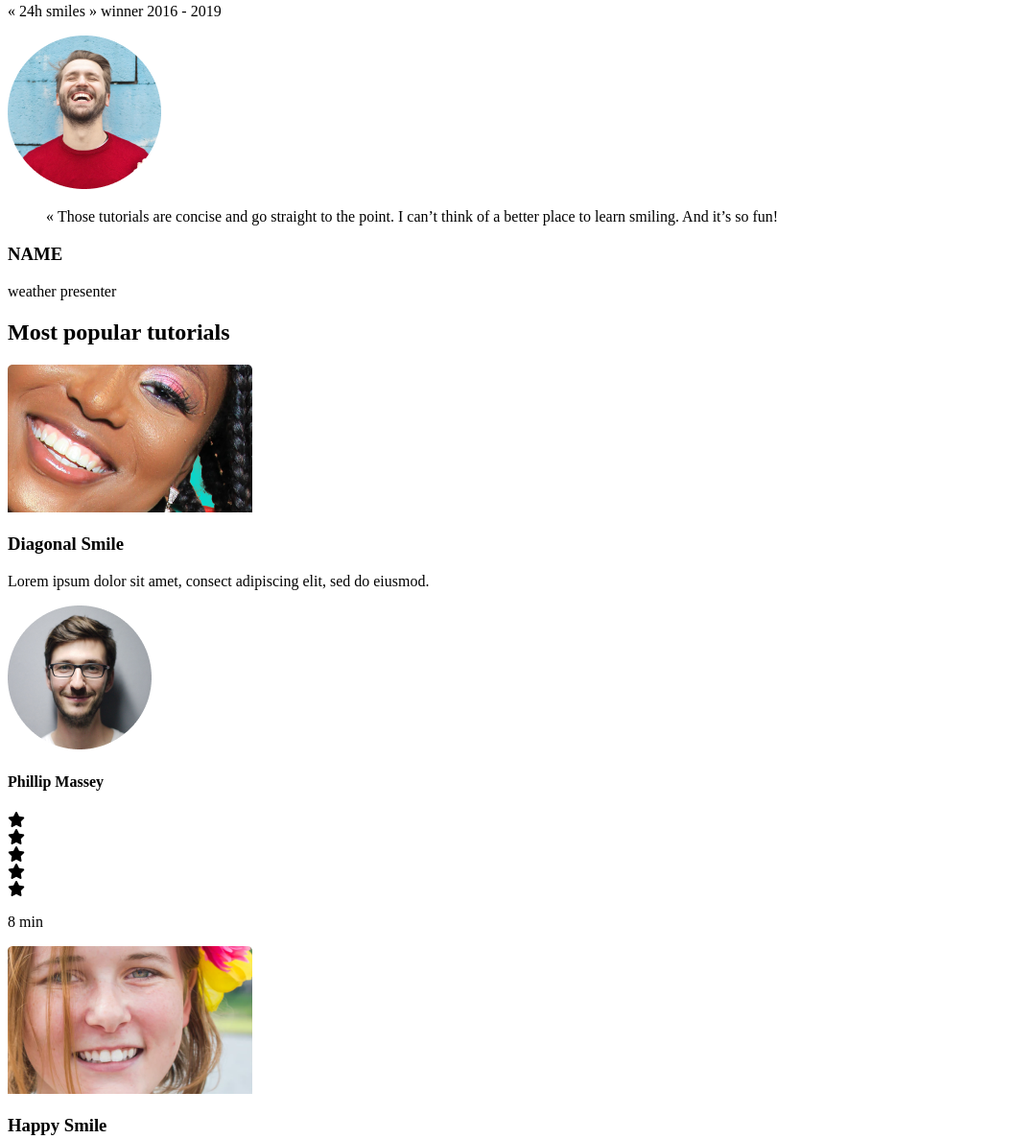
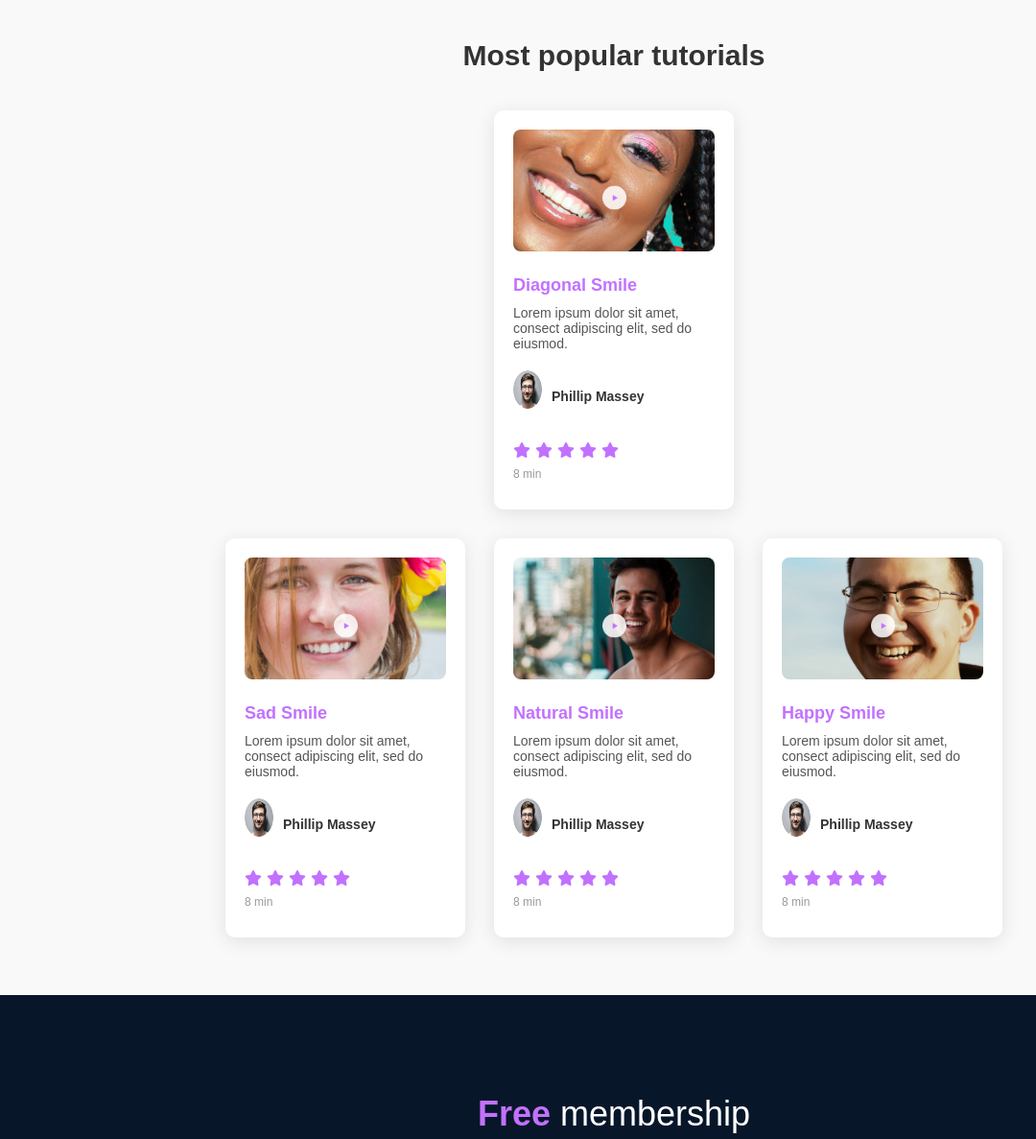
Before and after one commit to mhamedelalami/alx_html_css, a plain HTML site: page css_advanced/index.html in a window 1280 px wide. Shown: the part 1219-2406 px from the top of the page at 96% size, without its empty margins (0-1080 px from the left). Drawn offline with Linux system fonts and the light colour scheme.

Commit message:
Update index.html

```diff
--- a/css_advanced/index.html
+++ b/css_advanced/index.html
@@ -5,6 +5,9 @@
     <meta name="viewport" content="width=device-width, initial-scale=1.0">
     <script src="https://kit.fontawesome.com/4a2b055604.js" crossorigin="anonymous"></script>
     <title>Document</title>
+    <link rel="stylesheet" href="styles.css">
+    <link rel="stylesheet" href="https://cdnjs.cloudflare.com/ajax/libs/font-awesome/6.4.0/css/all.min.css">
+
 </head>
 <body>
     <header>
@@ -17,149 +20,185 @@
                 <li><a href="#">LOGIN</a></li>
             </ul>
         </nav>
-
-    </header>
-    <main>
-        <section>
-            <div>
+        <section class="hero-section">
+    <div class="hero-content">
       <h1>Get schooled</h1>
+      <div class="tags">
     <span>SMILES</span>
     <span>GRIN</span>
     <span>LAUGH</span>
+  </div>
   <button>REGISTER FOR FREE</button>
 </div>
-            <div>
-                <h2>Learn from the pros</h2>
-                <div>
+
+    <div class="hero-profiles">
       <div>
         <img src="./images/1.png" alt="">
         <h3>Phillip Massey</h3>
-                        <p>« Smile of the year » 2018 - 2019</p>
+        <p>« Smile of the year » 2018 - 2019</p>
       </div>
       <div>
         <img src="./images/3.png" alt="">
         <h3>Nannie Lawrence</h3>
-                        <p>Best « little smile » 2017</p>
+        <p>Best « little smile » 2017</p>
       </div>
       <div>
         <img src="./images/2.png" alt="">
         <h3>Bruce Walters</h3>
-                        <p>Best « Friend Smile » live performance 2019</p>
+        <p>Best « Friend Smile » live performance 2019</p>
       </div>
       <div>
         <img src="./images/4.png" alt="">
         <h3>Henry Hughes</h3>
-                        <p>« 24h smiles » winner 2016 - 2019</p>
-                    </div>
+        <p>« 24h smiles » winner 2016 - 2019</p>
       </div>
     </div>
   </section>
-        <section>
-            <div>
+
+    </header>
+    <main>
+
+        <section class="testimonial">
+  <div class="testimonial-inner">
     <img src="./images/5.png" alt="image">
+    <div class="testimonial-text">
+      <blockquote>« Those tutorials are concise and go straight to the point. I can’t think of a better place to learn smiling. And it’s so fun!</blockquote>
+      <h3>NAME</h3>
+      <p>weather presenter</p>
     </div>
-            <div>
-                <blockquote>« Those tutorials are concise and go straight to the point. I can’t think of a better place to learn smiling. And it’s so fun!</blockquote>
-                <h3>NAME</h3>
-                <P>weather presenter</P>
   </div>
 </section>
-        <section>
+
+        <section class="popular-tutorials">
             <h2>Most popular tutorials</h2>
-            <div>
+            <div class="tutorial-cards">
+
+    <!-- Tutorial Card -->
+     <div class="tutorial-cards">
+    <div class="tutorial-card">
+      <div class="thumbnail-container">
   <img src="./images/9.png" alt="">
+  <img class="play-button" src="./images/play.png" alt="Play Button">
+</div>
       <h3>Diagonal Smile</h3>
       <p>Lorem ipsum dolor sit amet, consect adipiscing elit, sed do eiusmod.</p>
-                <div>
+      <div class="author">
         <img src="./images/1.png" alt="">
         <h4>Phillip Massey</h4>
       </div>
-                <div>
-                    <div><i class="fa-solid fa-star"></i></div>
-                    <div><i class="fa-solid fa-star"></i></div>
-                    <div><i class="fa-solid fa-star"></i></div>
-                    <div><i class="fa-solid fa-star"></i></div>
-                    <div><i class="fa-solid fa-star"></i></div>
+      <div class="stars">
+        <i class="fa-solid fa-star"></i>
+        <i class="fa-solid fa-star"></i>
+        <i class="fa-solid fa-star"></i>
+        <i class="fa-solid fa-star"></i>
+        <i class="fa-solid fa-star"></i>
       </div>
-                <p>8 min</p>
+      <p class="duration">8 min</p>
     </div>
-            <div>
+            <div class="tutorial-cards">
+
+    <!-- Tutorial Card -->
+     <div class="tutorial-cards">
+    <div class="tutorial-card">
+      <div class="thumbnail-container">
   <img src="./images/7.png" alt="">
-                <h3>Happy Smile</h3>
+  <img class="play-button" src="./images/play.png" alt="Play Button">
+</div>
+
+      <h3>Sad Smile</h3>
       <p>Lorem ipsum dolor sit amet, consect adipiscing elit, sed do eiusmod.</p>
-                <div>
+      <div class="author">
         <img src="./images/1.png" alt="">
         <h4>Phillip Massey</h4>
       </div>
-                <div>
-                    <div><i class="fa-solid fa-star"></i></div>
-                    <div><i class="fa-solid fa-star"></i></div>
-                    <div><i class="fa-solid fa-star"></i></div>
-                    <div><i class="fa-solid fa-star"></i></div>
-                    <div><i class="fa-solid fa-star"></i></div>
+      <div class="stars">
+        <i class="fa-solid fa-star"></i>
+        <i class="fa-solid fa-star"></i>
+        <i class="fa-solid fa-star"></i>
+        <i class="fa-solid fa-star"></i>
+        <i class="fa-solid fa-star"></i>
       </div>
-                <p>8 min</p>
+      <p class="duration">8 min</p>
     </div>
-            <div>
+            <div class="tutorial-cards">
+
+    <!-- Tutorial Card -->
+     <div class="tutorial-cards">
+    <div class="tutorial-card">
+      <div class="thumbnail-container">
   <img src="./images/8.png" alt="">
+  <img class="play-button" src="./images/play.png" alt="Play Button">
+</div>
+
       <h3>Natural Smile</h3>
       <p>Lorem ipsum dolor sit amet, consect adipiscing elit, sed do eiusmod.</p>
-                <div>
+      <div class="author">
         <img src="./images/1.png" alt="">
         <h4>Phillip Massey</h4>
       </div>
-                <div>
-                    <div><i class="fa-solid fa-star"></i></div>
-                    <div><i class="fa-solid fa-star"></i></div>
-                    <div><i class="fa-solid fa-star"></i></div>
-                    <div><i class="fa-solid fa-star"></i></div>
-                    <div><i class="fa-solid fa-star"></i></div>
+      <div class="stars">
+        <i class="fa-solid fa-star"></i>
+        <i class="fa-solid fa-star"></i>
+        <i class="fa-solid fa-star"></i>
+        <i class="fa-solid fa-star"></i>
+        <i class="fa-solid fa-star"></i>
       </div>
-                <p>8 min</p>
+      <p class="duration">8 min</p>
     </div>
-            <div>
+            <div class="tutorial-cards">
+
+    <!-- Tutorial Card -->
+     <div class="tutorial-cards">
+    <div class="tutorial-card">
+      <div class="thumbnail-container">
   <img src="./images/6.png" alt="">
-                <h3>Sad Smile</h3>
+  <img class="play-button" src="./images/play.png" alt="Play Button">
+</div>
+
+      <h3>Happy Smile</h3>
       <p>Lorem ipsum dolor sit amet, consect adipiscing elit, sed do eiusmod.</p>
-                <div>
+      <div class="author">
         <img src="./images/1.png" alt="">
         <h4>Phillip Massey</h4>
       </div>
-                <div>
-                    <div><i class="fa-solid fa-star"></i></div>
-                    <div><i class="fa-solid fa-star"></i></div>
-                    <div><i class="fa-solid fa-star"></i></div>
-                    <div><i class="fa-solid fa-star"></i></div>
-                    <div><i class="fa-solid fa-star"></i></div>
+      <div class="stars">
+        <i class="fa-solid fa-star"></i>
+        <i class="fa-solid fa-star"></i>
+        <i class="fa-solid fa-star"></i>
+        <i class="fa-solid fa-star"></i>
+        <i class="fa-solid fa-star"></i>
       </div>
-                <p>8 min</p>
+      <p class="duration">8 min</p>
     </div>
         </section>
-        <section>
-            <h2>Free membership</h2>
-            <div>
+        <section class="free-membership">
+  <h2><span class="highlight">Free</span> membership</h2>
+
+  <div class="membership-cards">
+    <div class="membership-card">
       <img src="./images/smile.png" alt="">
       <h3>Lorem Ipsum</h3>
       <p>Lorem ipsum dolor sit amet, consectetur adipiscing elit.</p>
     </div>
-            <div>
+    <div class="membership-card">
       <img src="./images/smile.png" alt="">
       <h3>Lorem Ipsum</h3>
       <p>Lorem ipsum dolor sit amet, consectetur adipiscing elit.</p>
     </div>
-            <div>
+    <div class="membership-card">
       <img src="./images/smile.png" alt="">
       <h3>Lorem Ipsum</h3>
       <p>Lorem ipsum dolor sit amet, consectetur adipiscing elit.</p>
     </div>
-            <div>
+    <div class="membership-card">
       <img src="./images/smile.png" alt="">
       <h3>Lorem Ipsum</h3>
       <p>Lorem ipsum dolor sit amet, consectetur adipiscing elit.</p>
     </div>
+  </div>
             <button>REGISTER FOR FREE</button>
         </section>
-        <section>
+        <section class="faq">
             <h2>F.A.Q</h2>
             <div>
                 <div>
```
Lines whose indentation alone changed are shown as unchanged.
